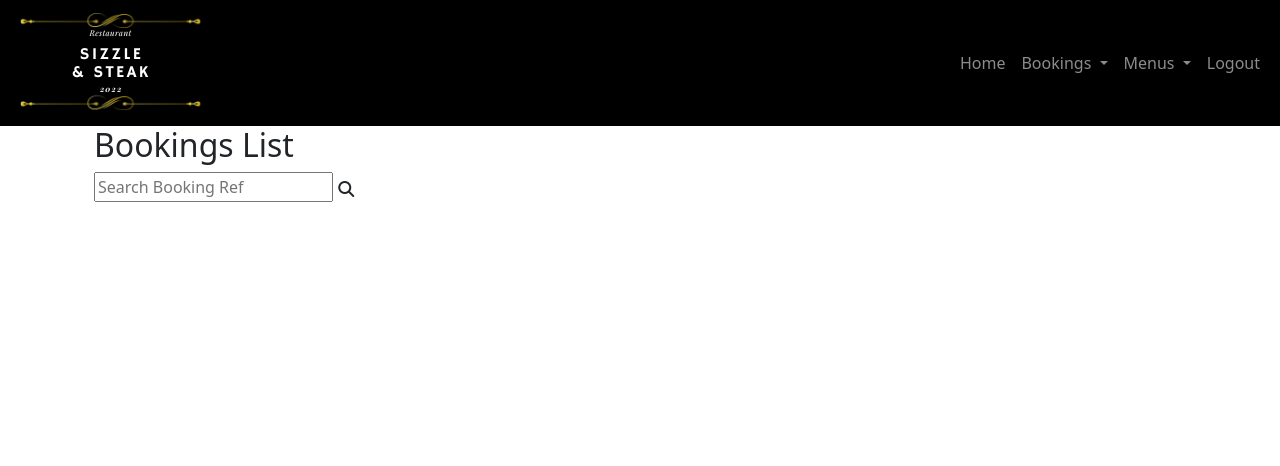
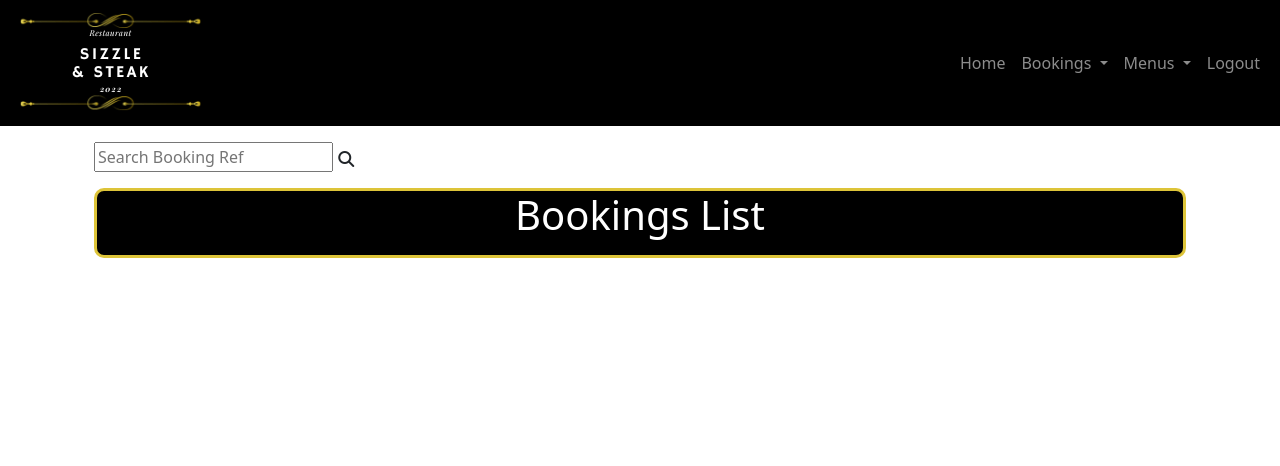
Before and after one commit to Gareth-McGirr/Portfolio-Project-4-SizzleAndSteak, a Django app: page /booking/managebookings/ in a window 1280 px wide. Shown: the top 466 px of the page. Run offline with Django 4.2, Linux system fonts and the light colour scheme; the visitor is signed in with stand-in values (Sample User, id 1); data that the repository does not hold is empty; some libraries are stand-ins or nearby versions.

Commit message:
Style: Add styling to bookings to match design

```diff
--- a/booking/static/booking/css/booking.css
+++ b/booking/static/booking/css/booking.css
@@ -3,33 +3,6 @@ Generic Styling, for Desktops/Laptops
 Code gotten from CSS Tricks
 https://css-tricks.com/responsive-data-tables/
 */
-table {
-    width: 100%;
-    border-collapse: collapse;
-}
-
-/* Zebra striping */
-tr:nth-of-type(odd) {
-    background: #eee;
-}
-
-th {
-    background: #333;
-    color: white;
-    font-weight: bold;
-}
-
-td,
-th {
-    padding: 6px;
-    border: 1px solid #ccc;
-    text-align: left;
-    color: black;
-}
-
-td a {
-    width: 150px;
-}
 
 /* Media queries */
 
--- a/booking/templates/booking/managebookings.html
+++ b/booking/templates/booking/managebookings.html
@@ -8,26 +8,21 @@
 
 {% block content %}
 
-<div class="container-fluid">
-    <div>
-        <div>
-            <h2>Bookings List</h2>
-        </div>
+<div class="container">
 
     {% if request.user.is_staff %}
-        <div>
-            <form method='GET' class="mb-2">
+        <form method='GET' class="mb-3 mt-3">
             <input type='text' name='q' value='{{ request.GET.q }}' autocomplete="off" aria-label="Search Booking by reference"
                 placeholder="Search Booking Ref">
             <button class="btn p-0" type='submit' value="Search Booking by ref">
                 <i class="fas fa-search"></i>
             </button>
         </form>
-        </div>
     {% endif %}
-    <div>
 
-    <table class="table">
+    <div class="form_style">
+        <h1 class="text-center">Bookings List</h2>
+        <table class="table table-striped table-hover">
             <thead>
                 <tr>
                     <th>Booking Reference</th>
@@ -39,6 +34,8 @@
                     <th>Table:</th>
                     <th>Capacity:</th>
                     {% endif %}
+                    <th></th>
+                    <th></th>
                 </tr>
             </thead>
             {% for booking in object_list %}
@@ -68,15 +65,16 @@
                     </td>
                     {% endif %}
                     <td>
-                    <a href="{% url 'editbooking' booking.id %}" class="btn btn-dark m-2">Edit</a>
+                        <a href="{% url 'editbooking' booking.id %}" class="btn button_style m-2">Edit</a>
                     </td>
                     <td>
-                    <a href="{% url 'delete_booking' booking.id %}" class="btn  btn-dark m-2">Delete</a>
+                        <a href="{% url 'delete_booking' booking.id %}" class="btn button_style m-2">Delete</a>
                     </td>
                 </tr>
             </tbody>
             {% endfor %}
         </table>
     </div>
+</div>
 
 {%endblock%}
```
Lines whose indentation alone changed are shown as unchanged.
